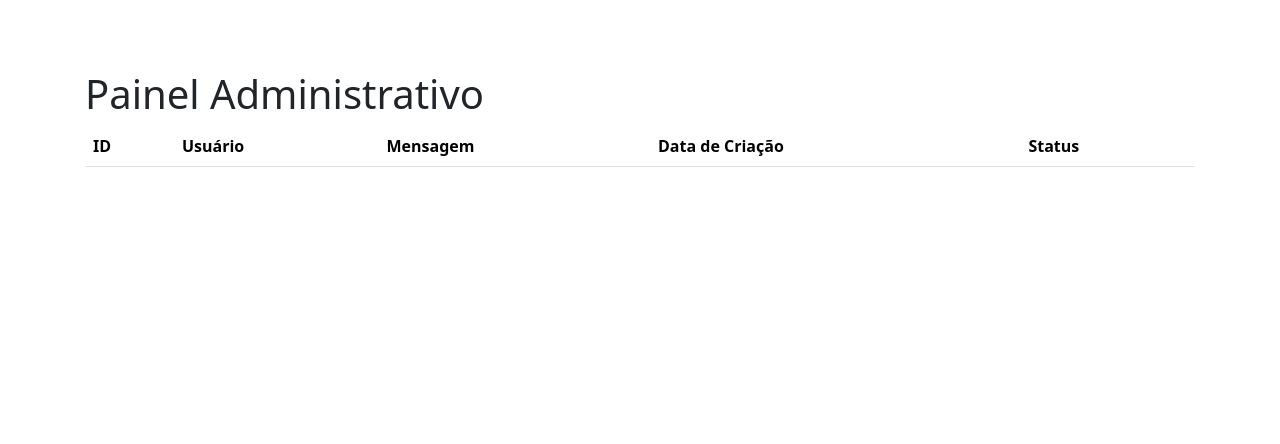
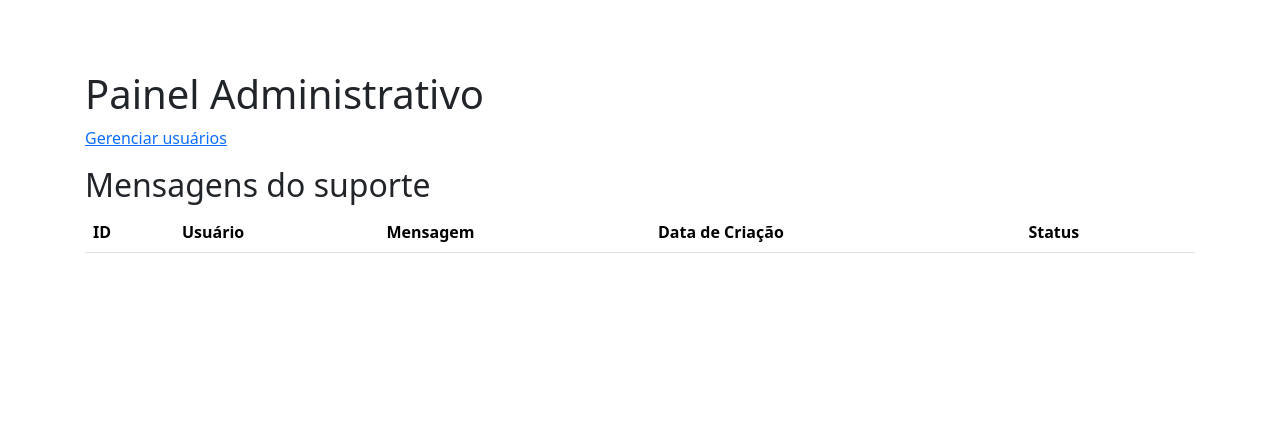
Before and after one commit to jonas-amilton/portal-web, a Yii app: template views/site/painel-administrativo.php in a window 1280 px wide. Shown: the top 444 px of the page. Run offline with PHP 8.4 and a stand-in for Yii, Linux system fonts and the light colour scheme; the template is opened without the code that fills it, so the values that code supplies are empty; some libraries are stand-ins or nearby versions.

Commit message:
feat: Adicionado url para gerenciar usuários e titulo para mensagens de suporte

```diff
--- a/views/site/painel-administrativo.php
+++ b/views/site/painel-administrativo.php
@@ -4,6 +4,7 @@
 /** @var yii\bootstrap5\ActiveForm $form */
 
 use yii\bootstrap5\Html;
+use yii\helpers\Url;
 
 $this->title = 'Painel Administrativo';
 $this->params['breadcrumbs'][] = $this->title;
@@ -11,6 +12,9 @@ $this->params['breadcrumbs'][] = $this->title;
 <div class="site-contact">
     <h1><?= Html::encode($this->title) ?></h1>
 
+    <p><a href="<?= Url::to(['/users']) ?>">Gerenciar usuários</a></p>
+
+    <h2>Mensagens do suporte</h2>
     <table class="table table-striped">
         <thead>
             <tr>
```
